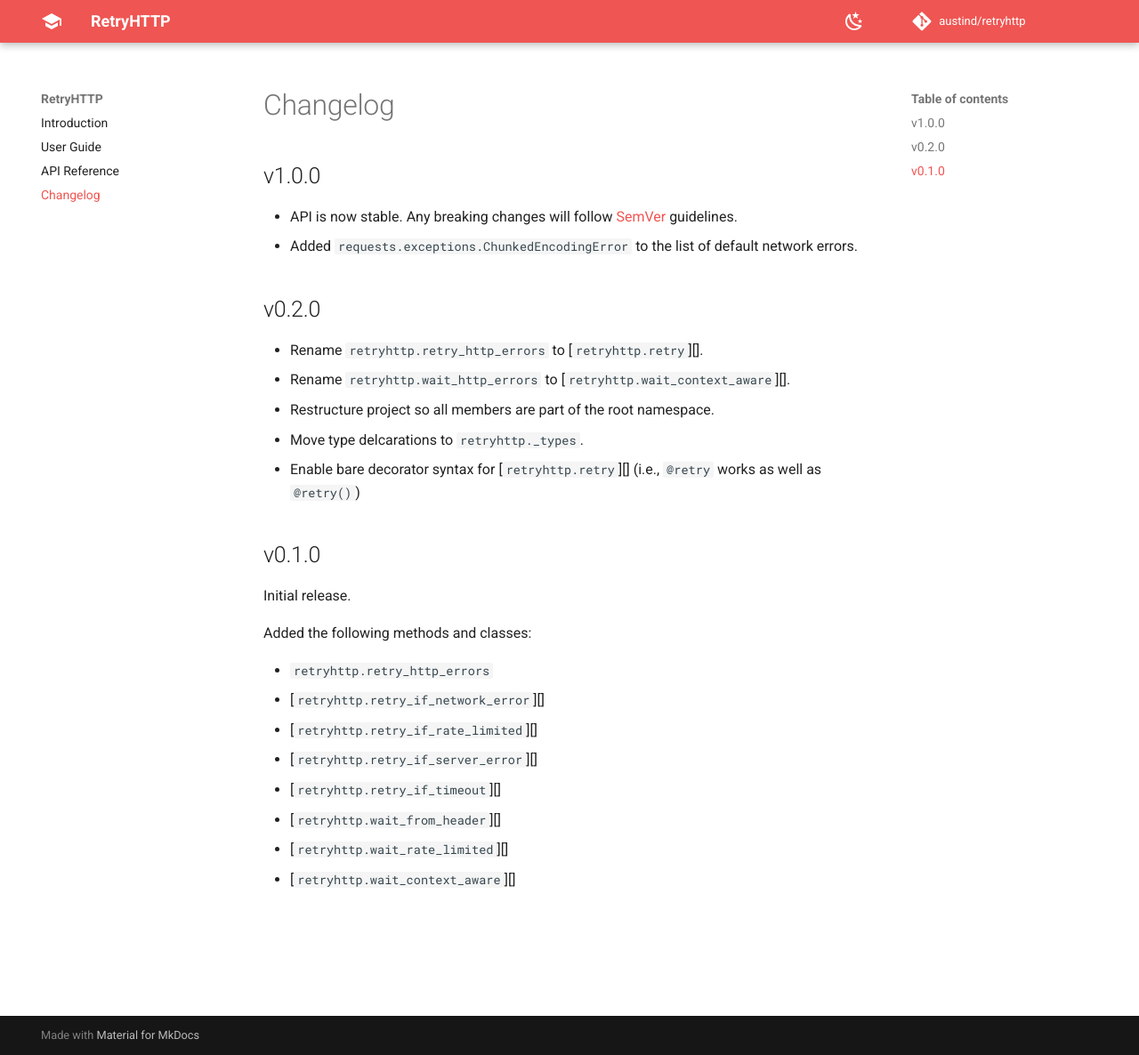
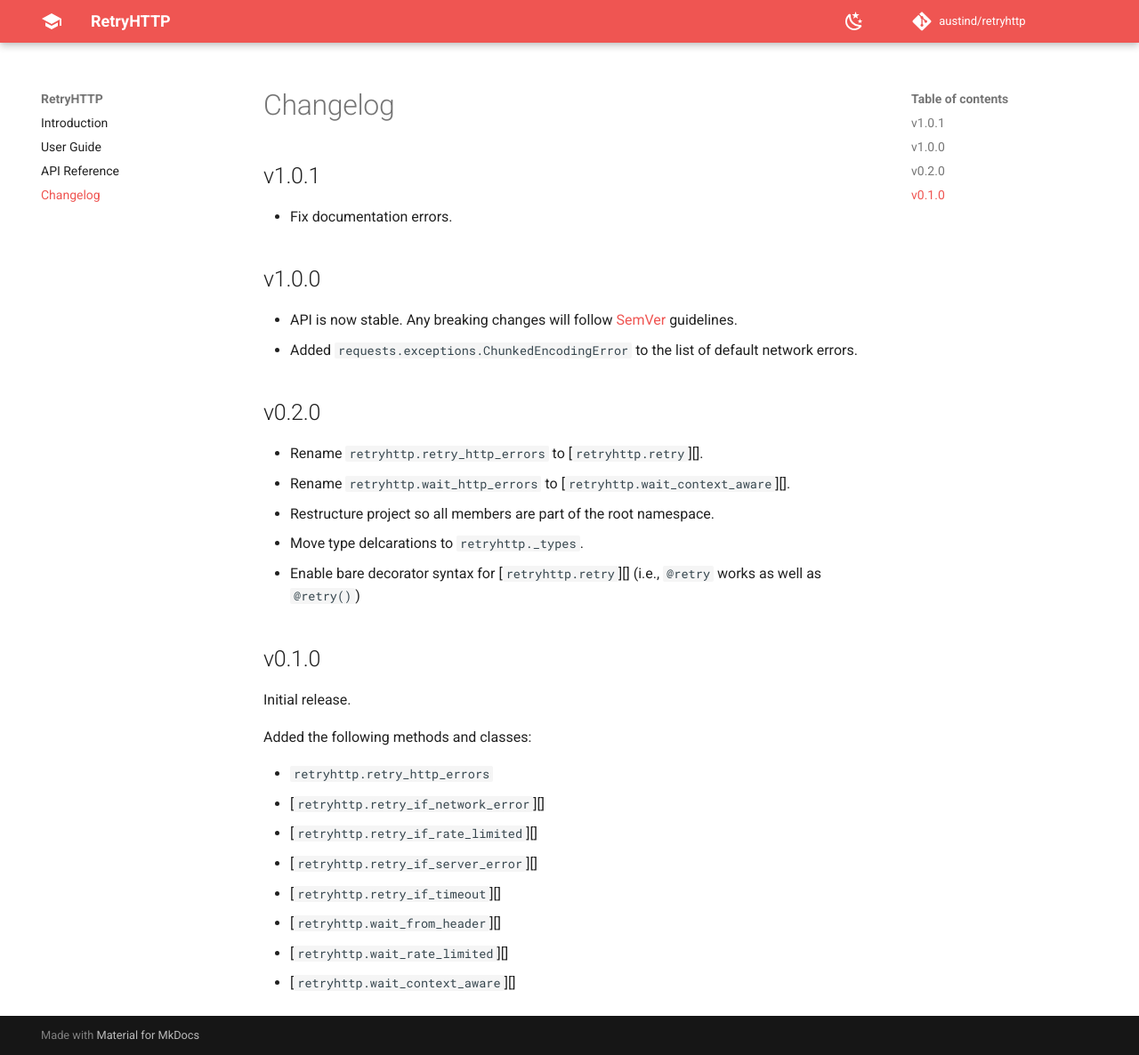
Before and after one commit to austind/retryhttp, an MkDocs documentation site: the page built from docs/changelog.md, in a window 1280 px wide and 1186 px high. Shown: the whole window at 89% size. Built offline with MkDocs 1.6.1 and Material for MkDocs 9.7.7, drawn with Linux system fonts in a browser that asks for light colours; comment, search, counter and statistics services are not loaded.

Commit message:
Update changelog

```diff
--- a/docs/changelog.md
+++ b/docs/changelog.md
@@ -1,4 +1,8 @@
 # Changelog
+
+## v1.0.1
+
+* Fix documentation errors.
 
 ## v1.0.0
 
```
